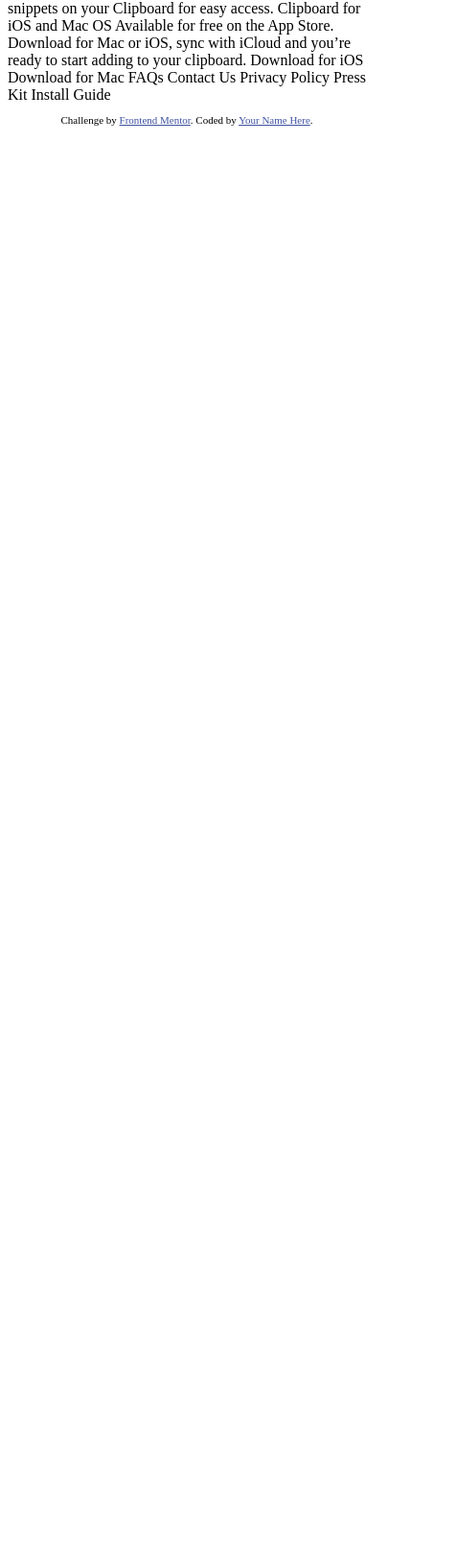
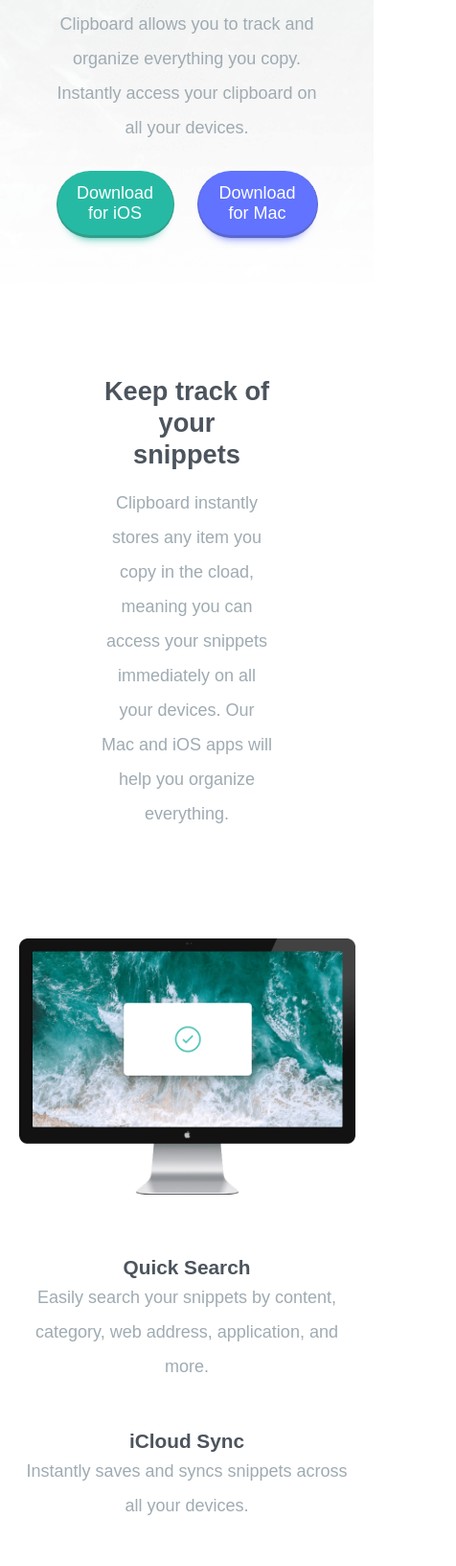
Before and after one commit to wilser-dev/Clipboard-landing-page, a plain HTML site: page index.html in a window 390 px wide. Shown: the part 368-2000 px from the top of the page at 96% size, 476 px wide, since content can reach past the window. Before the commit the page ends 844 px from the top, so only its background shows below. Drawn offline with Linux system fonts and the light colour scheme; a web font is replaced by a local one.

Commit message:
New Section added

```diff
--- a/index.html
+++ b/index.html
@@ -1,87 +1,133 @@
 <!DOCTYPE html>
 <html lang="en">
   <head>
-  <meta charset="UTF-8">
-  <meta name="viewport" content="width=device-width, initial-scale=1.0"> <!-- displays site properly based on user's device -->
+    <meta charset="UTF-8" />
+    <meta name="viewport" content="width=device-width, initial-scale=1.0" />
+    <link rel="stylesheet" href="style.css" />
+    <!-- displays site properly based on user's device -->
+    <link
+      rel="stylesheet"
+      media="screen and (max-width: 768px)"
+      href="mobile.css"
+    />
 
-  <link rel="icon" type="image/png" sizes="32x32" href="./images/favicon-32x32.png">
+    <link
+      rel="icon"
+      type="image/png"
+      sizes="32x32"
+      href="./images/favicon-32x32.png"
+    />
 
     <title>Frontend Mentor | Clipboard landing page</title>
-
-  <!-- Feel free to remove these styles or customise in your own stylesheet 👍 -->
-  <style>
-    .attribution { font-size: 11px; text-align: center; }
-    .attribution a { color: hsl(228, 45%, 44%); }
-  </style>
   </head>
   <body>
-
-  A history of everything you copy
-
-  Clipboard allows you to track and organize everything you
-  copy. Instantly access your clipboard on all your devices.
-
-  Download for iOS
-  Download for Mac
-
-  Keep track of your snippets
-
-  Clipboard instantly stores any item you copy in the cloud,
-  meaning you can access your snippets immediately on all your
-  devices. Our Mac and iOS apps will help you organize everything.
-
-  Quick Search
-
-  Easily search your snippets by content, category, web address, application, and more.
-
-  iCloud Sync
-
-  Instantly saves and syncs snippets across all your devices.
-
-  Complete History
-
-  Retrieve any snippets from the first moment you started using the app.
-
-  Access Clipboard anywhere
-
-  Whether you’re on the go, or at your computer, you can access all your Clipboard
-  snippets in a few simple clicks.
-
-  Supercharge your workflow
-
-  We’ve got the tools to boost your productivity.
-
-  Create blacklists
-
-  Ensure sensitive information never makes its way to your clipboard by excluding certain sources.
-
-  Plain text snippets
-
-  Remove unwanted formatting from copied text for a consistent look.
-
-  Sneak preview
-
-  Quick preview of all snippets on your Clipboard for easy access.
-
-  Clipboard for iOS and Mac OS
-
-  Available for free on the App Store. Download for Mac or iOS, sync with iCloud
-  and you’re ready to start adding to your clipboard.
-
-  Download for iOS
-  Download for Mac
-
-  FAQs
-  Contact Us
-  Privacy Policy
-  Press Kit
-  Install Guide
+    <header id="header">
+      <div class="max-width">
+        <div class="container is--hero">
+          <img src="images/logo.svg" alt="Logo svg" />
+          <h1>A history of everything you copy</h1>
+          <p>
+            Clipboard allows you to track and organize everything you copy.
+            Instantly access your clipboard on all your devices.
+          </p>
+          <div class="hero-btn-wrapper">
+            <button class="btn-primary">Download for iOS</button>
+            <button class="btn-primary btn-secondary">Download for Mac</button>
+          </div>
+        </div>
+      </div>
+    </header>
+    <section class="section" id="features">
+      <div class="max-width">
+        <div class="container is--section-heading">
+          <h2>Keep track of your snippets</h2>
+          <p>Clipboard instantly stores any item you copy in the cload, meaning you can access your snippets immediately on all your devices. Our Mac and iOS apps will help you organize everything.</p></p>
+        </div>
+      </div>
+      <div class="max-width is--feature-img">
+        <div class="feature-img-wrapper">
+          <img src="images/image-computer.png" alt="Computer image">
+          <div class="features-text-wrapper">
+            <h3>Quick Search</h3>
+            <p>Easily search your snippets by content, category, web address, application, and more.</p>
+            <h3>iCloud Sync</h3>
+            <p>Instantly saves and syncs snippets across all your devices.</p>
+            <h3>Complete History</h3>
+            <p>Retrieve any snippets from the first moment you started using the app.</p>
+          </div>
+        </div>
+      </div>
+    </section>
+    <section class="section" id="devices">
+      <div class="container is--section-heading">
+        <h2>Access Clipboard Anywhere</h2>
+        <p>Whether you're on the go, or at your computer, you can access all your clipboard snippets in a few simple clicks.</p>
+        <img src="images/image-devices.png" alt="Images of devices">
+      </div>
+    </section>
+    <section class="section" id="services">
+      <div class="max-width">
+        <div class="container is--section-heading">
+          <h2>Supercharge your workflow</h2>
+          <p>We've got the tools to boost your productivity.</p>
+        </div>
+        <div class="services-wraper">
+          <div class="services-card">
+            <img src="images/icon-blacklist.svg" alt="Black List">
+            <h3>Create blacklists</h3>
+            <p>Ensure sensitive information never makes its way to your clipboard by excluding certain sources.</p>
+          </div>
+          <div class="services-card">
+            <img src="images/icon-text.svg" alt="Text image">
+            <h3>Create blacklists</h3>
+            <p>Ensure sensitive information never makes its way to your clipboard by excluding certain sources.</p>
+          </div>
+          <div class="services-card">
+            <img src="images/icon-preview.svg" alt="Eye image">
+            <h3>Create blacklists</h3>
+            <p>Ensure sensitive information never makes its way to your clipboard by excluding certain sources.</p>
+          </div>
+        </div>
+      </div>
+    </section>
+    <section class="section" id="logos">
+      <div class="max-width">
+        <div class="logo-wrapper">
+          <img src="images/logo-google.png" alt="Google Logo">
+          <img src="images/logo-ibm.png" alt="IMB Logo">
+          <img src="images/logo-microsoft.png" alt="Microsoft Logo">
+          <img src="images/logo-hp.png" alt="HP Logo">
+          <img src="images/logo-vector-graphics.png" alt="Vector Logo">
+        </div>
+      </div>
+    </section>
+    <!-- A history of everything you copy Clipboard allows you to track and organize
+    everything you copy. Instantly access your clipboard on all your devices.
+    Download for iOS Download for Mac Keep track of your snippets Clipboard
+    instantly stores any item you copy in the cloud, meaning you can access your
+    snippets immediately on all your devices. Our Mac and iOS apps will help you
+    organize everything. Quick Search Easily search your snippets by content,
+    category, web address, application, and more. iCloud Sync Instantly saves
+    and syncs snippets across all your devices. Complete History Retrieve any
+    snippets from the first moment you started using the app. Access Clipboard
+    anywhere Whether you’re on the go, or at your computer, you can access all
+    your Clipboard snippets in a few simple clicks. Supercharge your workflow
+    We’ve got the tools to boost your productivity. Create blacklists Ensure
+    sensitive information never makes its way to your clipboard by excluding
+    certain sources. Plain text snippets Remove unwanted formatting from copied
+    text for a consistent look. Sneak preview Quick preview of all snippets on
+    your Clipboard for easy access. Clipboard for iOS and Mac OS Available for
+    free on the App Store. Download for Mac or iOS, sync with iCloud and you’re
+    ready to start adding to your clipboard. Download for iOS Download for Mac
+    FAQs Contact Us Privacy Policy Press Kit Install Guide
 
     <footer>
       <p class="attribution">
-      Challenge by <a href="https://www.frontendmentor.io?ref=challenge" target="_blank">Frontend Mentor</a>.
-      Coded by <a href="#">Your Name Here</a>.
+        Challenge by
+        <a href="https://www.frontendmentor.io?ref=challenge" target="_blank"
+          >Frontend Mentor</a
+        >. Coded by <a href="#">Your Name Here</a>.
       </p>
-  </footer>
+    </footer> -->
   </body>
 </html>
--- /dev/null
+++ b/style.css
@@ -0,0 +1,242 @@
+@import url("https://fonts.googleapis.com/css2?family=Bai+Jamjuree:wght@400;600&display=swap");
+
+:root {
+  /* Colors */
+  --strong-cyan: hsl(171, 66%, 44%);
+  --light-blue: hsl(233, 100%, 69%);
+  --dark-grayish-blue: hsl(210, 10%, 33%);
+  --grayish-blue: hsl(201, 11%, 66%);
+  --white-color: #fff;
+  --primary-btn-border-color: #329e8a;
+  --second-btn-border-color: #5b67cc;
+}
+
+/* CSS reset */
+* {
+  margin: 0;
+  padding: 0;
+  box-sizing: border-box;
+}
+
+body {
+  font-family: "Bai Jamjuree", sans-serif;
+  font-size: 1.125rem;
+  color: var(--grayish-blue);
+  line-height: 2;
+}
+
+/* Typography */
+h1 {
+  font-size: clamp(2rem, 3vw, 2.5rem);
+  font-weight: 600;
+  color: var(--dark-grayish-blue);
+  line-height: 1.2;
+}
+
+h2 {
+  font-size: clamp(1.7rem, 2vw, 2rem);
+  color: var(--dark-grayish-blue);
+  line-height: 1.2;
+}
+
+h3 {
+  font-size: clamp(1.3rem, 1.3vw, 1.7rem);
+  color: var(--dark-grayish-blue);
+  line-height: 1.2;
+}
+
+a {
+  text-decoration: none;
+  color: var(--dark-grayish-blue);
+}
+
+/* Utility classes */
+.max-width {
+  max-width: 1440px;
+  padding: 0 6rem;
+  height: auto;
+  margin-inline: auto;
+}
+
+.container {
+  width: 90%;
+  max-width: 45rem;
+  margin-inline: auto;
+}
+
+.container.is--section-heading {
+  text-align: center;
+  display: flex;
+  flex-direction: column;
+  gap: 1rem;
+}
+
+.section {
+  padding: 5rem 0;
+}
+
+.btn-primary {
+  background: var(--strong-cyan);
+  border-radius: 2em;
+  border-width: 0px 1px 3px;
+  border-style: solid;
+  border-color: var(--primary-btn-border-color);
+  /* border-color: #329e8a; */
+  padding: 0.8rem 1rem;
+  color: var(--white-color);
+  font-size: 1.125rem;
+  box-shadow: 0 10px 10px -10px var(--strong-cyan);
+  cursor: pointer;
+}
+
+.btn-primary.btn-secondary {
+  background: var(--light-blue);
+  box-shadow: 0 10px 10px -10px var(--light-blue);
+  border-color: var(--second-btn-border-color);
+}
+
+.btn-primary:hover {
+  background: hsl(171, 66%, 68%);
+}
+
+/* Hero Section */
+#header {
+  width: 100%;
+  height: 100%;
+  background: url(images/bg-header-desktop.png) center center no-repeat;
+  background-size: cover;
+  display: flex;
+  align-items: center;
+  justify-content: center;
+}
+
+#header .container {
+  width: 70vw;
+  max-width: 700px;
+}
+
+#header .container.is--hero {
+  display: flex;
+  flex-direction: column;
+  align-items: center;
+  text-align: center;
+  gap: 1.7rem;
+  padding: 4rem 0;
+}
+
+#header .container img {
+  margin-bottom: 1rem;
+}
+
+#header .hero-btn-wrapper {
+  display: flex;
+  gap: 1.5rem;
+}
+
+/* Features Section */
+
+#features .container p {
+  margin-bottom: 3rem;
+}
+
+#features .max-width.is--feature-img {
+  width: 100%;
+  padding: 0px;
+  display: flex;
+  justify-content: start;
+}
+
+#features .feature-img-wrapper {
+  max-width: 78rem;
+  display: flex;
+  align-items: center;
+  justify-content: center;
+  padding-right: 1.2rem;
+  gap: 4rem;
+}
+
+#features .features-text-wrapper {
+  display: flex;
+  flex-direction: column;
+}
+
+#features .features-text-wrapper p {
+  margin-bottom: 2rem;
+}
+
+/* Devices Section */
+
+.section #devices .container p {
+  margin-bottom: 3rem;
+}
+
+#devices .container p {
+  margin-bottom: 5rem;
+}
+
+/* Services Section */
+.section#services {
+  padding: 3rem 0;
+}
+
+#services .container p {
+  margin-bottom: 3rem;
+}
+
+#services .services-wraper {
+  display: grid;
+  grid-template-columns: repeat(3, 1fr);
+  gap: 3rem;
+}
+
+#services .services-card {
+  display: flex;
+  flex-direction: column;
+  align-items: center;
+  justify-content: center;
+  text-align: center;
+}
+
+#services .services-card img {
+  margin-bottom: 1.5rem;
+}
+
+/* Logo Section */
+
+#logos .logo-wrapper {
+  width: 100%;
+  display: flex;
+  align-items: center;
+  justify-content: space-between;
+  gap: 2rem;
+  flex-wrap: wrap;
+}
+
+/* Media Queries */
+
+@media screen and (max-width: 1065px) {
+  #features .max-width.is--feature-img {
+    justify-content: center;
+    width: 90%;
+  }
+
+  #features .max-width.is--feature-img img {
+    width: 100%;
+  }
+
+  #features .feature-img-wrapper {
+    width: 100%;
+    flex-direction: column;
+    padding-right: 0;
+    margin: auto;
+  }
+
+  #features .features-text-wrapper {
+    align-items: center;
+    text-align: center;
+  }
+
+  #features .features-text-wrapper p {
+    margin-bottom: 3rem;
+  }
+}
```
Also changed, not shown: mobile.css (added), 1 other file. Lines whose indentation alone changed are shown as unchanged.
